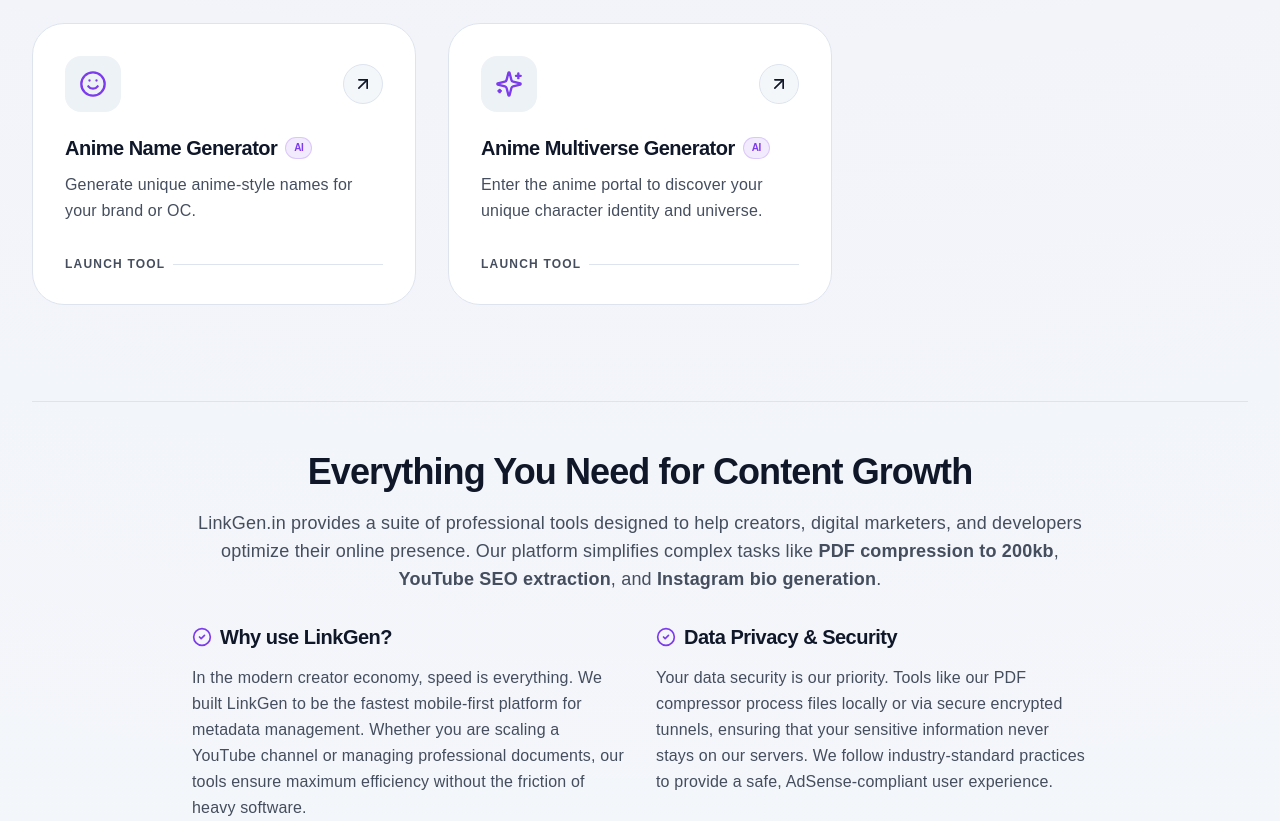
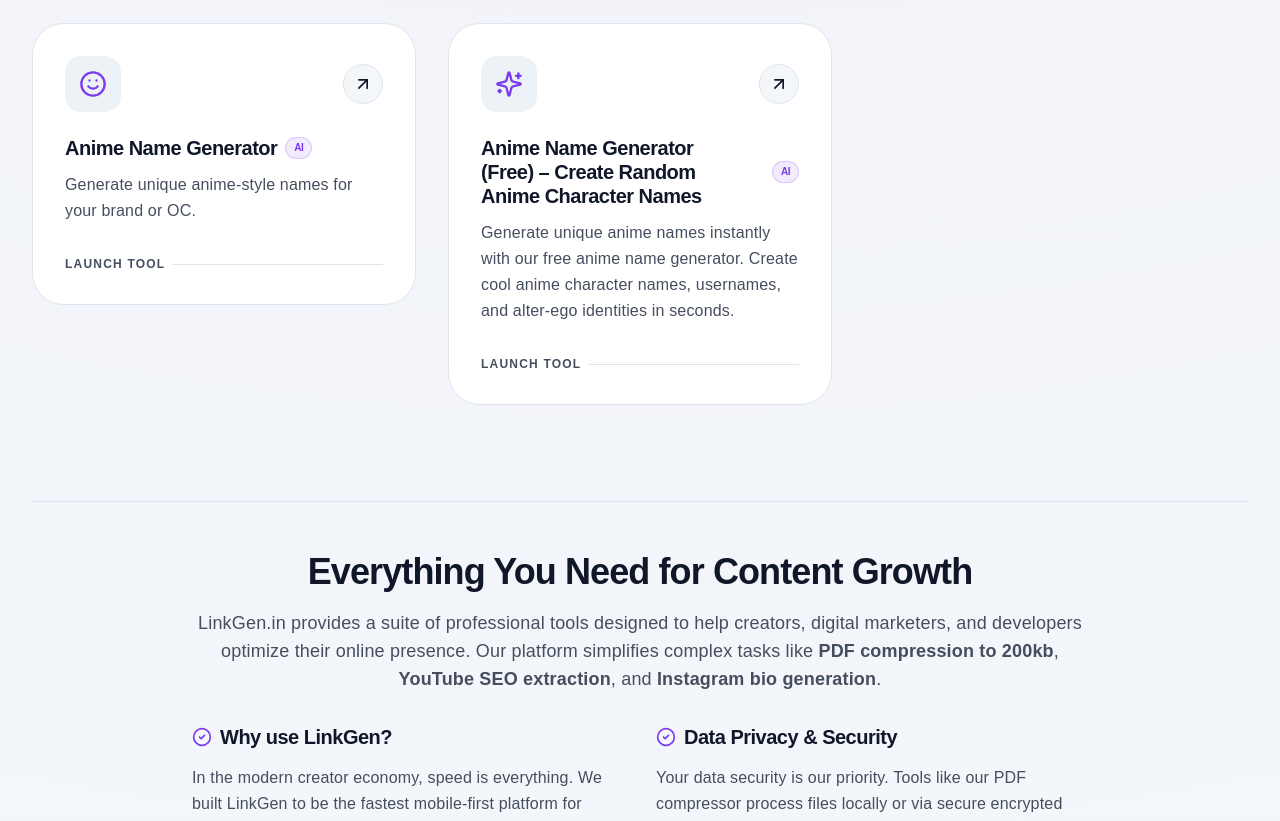
Before and after one commit to himanshkumar6/lingen, a Next.js app: page / in a window 1280 px wide. Shown: the part 1540-2361 px from the top of the page. Built offline with nearby package versions, Linux system fonts and the light colour scheme.

Commit message:
Slugs Changed

```diff
--- a/constants.tsx
+++ b/constants.tsx
@@ -68,16 +68,16 @@
     name: 'Anime Name Generator',
     description: 'Generate unique anime-style names for your brand or OC.',
     icon: <Smile className="w-6 h-6 text-orange-500" />,
-    path: '/anime-name-generator',
+    path: '/ai-anime-name-generator',
     category: 'General',
     isAi: true
   },
   {
     id: 'anime-multiverse',
-    name: 'Anime Multiverse Generator',
-    description: 'Enter the anime portal to discover your unique character identity and universe.',
+    name: 'Anime Name Generator (Free) – Create Random Anime Character Names',
+    description: 'Generate unique anime names instantly with our free anime name generator. Create cool anime character names, usernames, and alter-ego identities in seconds.',
     icon: <Sparkles className="w-6 h-6 text-orange-600" />,
-    path: '/anime-multiverse-generator',
+    path: '/anime-name-generator',
     category: 'General',
     isAi: true
   }
```
